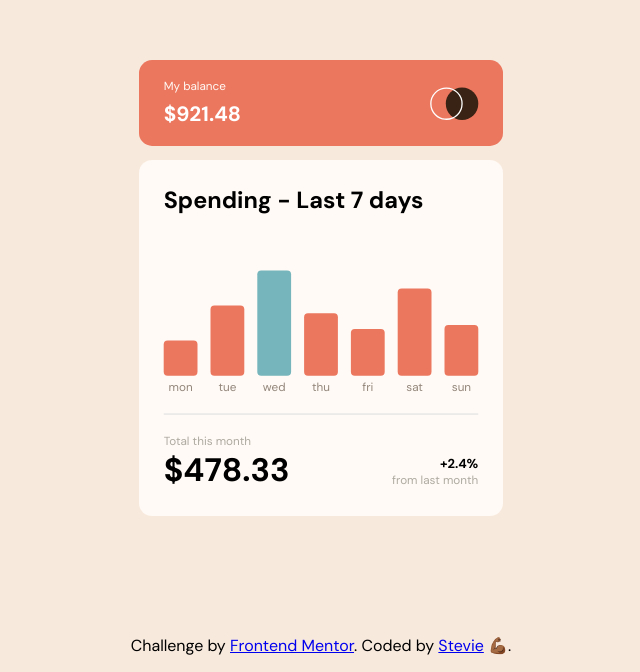
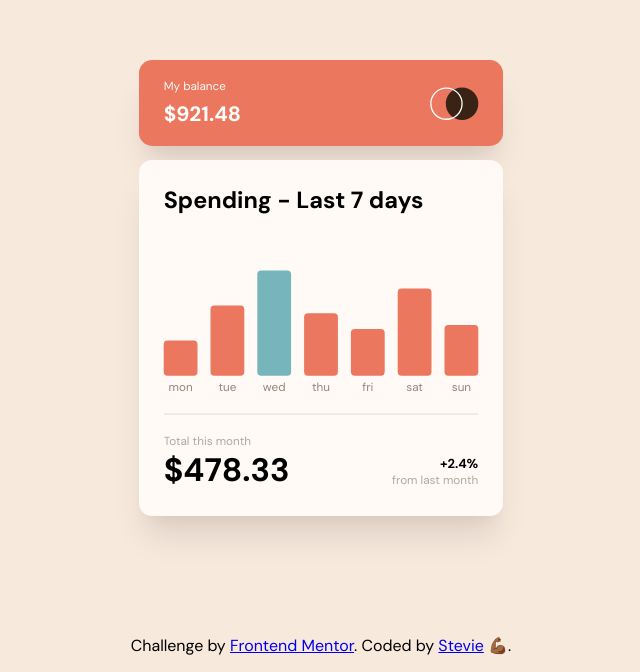
Before and after one commit to Steeve26/expenses-chart-component-main, a React (Vite) app: page / in a window 1280 px wide. Shown: the part 128-800 px from the top of the page, without its empty margins (319-959 px from the left). Built offline with nearby package versions, Linux system fonts and the light colour scheme.

Commit message:
shadow added

```diff
--- a/src/App.css
+++ b/src/App.css
@@ -6,6 +6,7 @@
   align-items: center;
   padding: 14px 19px;
   transform: scale(1.3);
+  box-shadow: rgba(0, 0, 0, 0.1) 0px 20px 25px -5px, rgba(0, 0, 0, 0.04) 0px 10px 10px -5px;
 }
 .header .title {
   color: #fffaf5;
@@ -39,6 +40,7 @@
   background: #fffaf5;
   padding: 19px;
   transform: scale(1.3);
+  box-shadow: rgba(0, 0, 0, 0.1) 0px 20px 25px -5px, rgba(0, 0, 0, 0.04) 0px 10px 10px -5px;
 }
 .data-card h1 {
   font-weight: 700;
```
